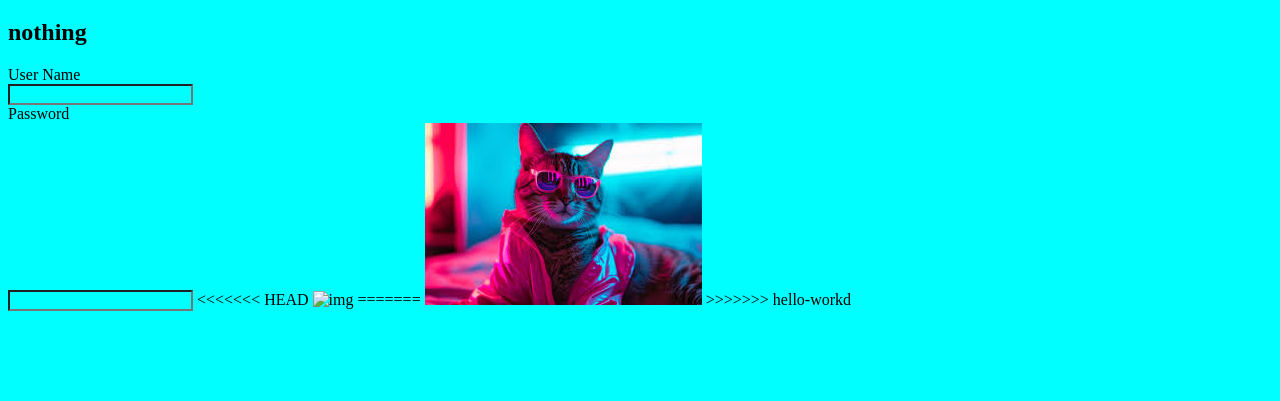
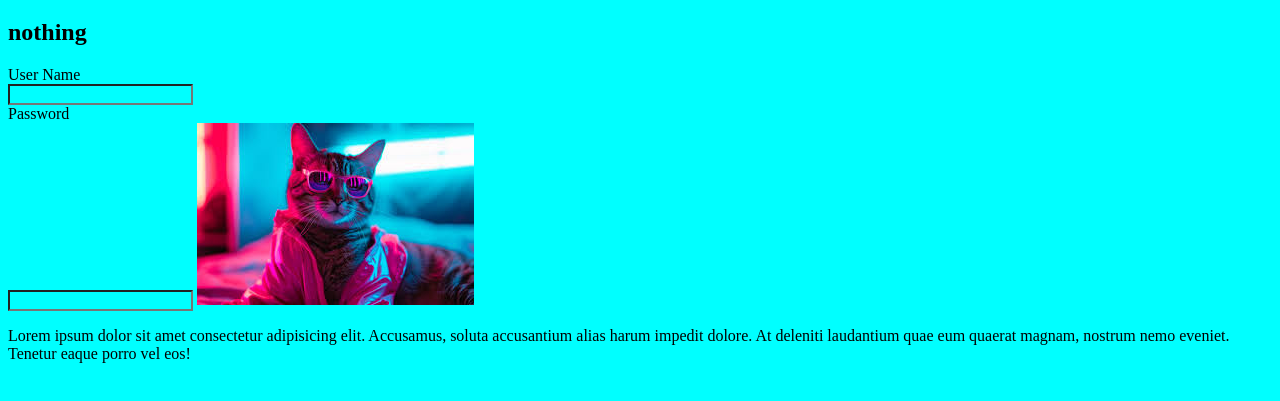
Before and after one commit to udhaya-coder/ecom.github.io, a plain HTML site: page index.html in a window 1280 px wide. Shown: the part 61-462 px from the top of the page. Drawn offline with Linux system fonts and the light colour scheme; files whose address does not match are found by name.

Commit message:
update index.html para added

```diff
--- a/index.html
+++ b/index.html
@@ -13,11 +13,9 @@
     <input type="text" id="username"><br>
     <label for="password">Password</label><br>
     <input type="password">
-<<<<<<< HEAD
-    <img src="#" alt="img">
-=======
+
     <img src="/Users/suriy/myproject/download.jpg" alt="">
->>>>>>> hello-workd
+    <p>Lorem ipsum dolor sit amet consectetur adipisicing elit. Accusamus, soluta accusantium alias harum impedit dolore. At deleniti laudantium quae eum quaerat magnam, nostrum nemo eveniet. Tenetur eaque porro vel eos!</p>
 
 </body>
 </html>
```
